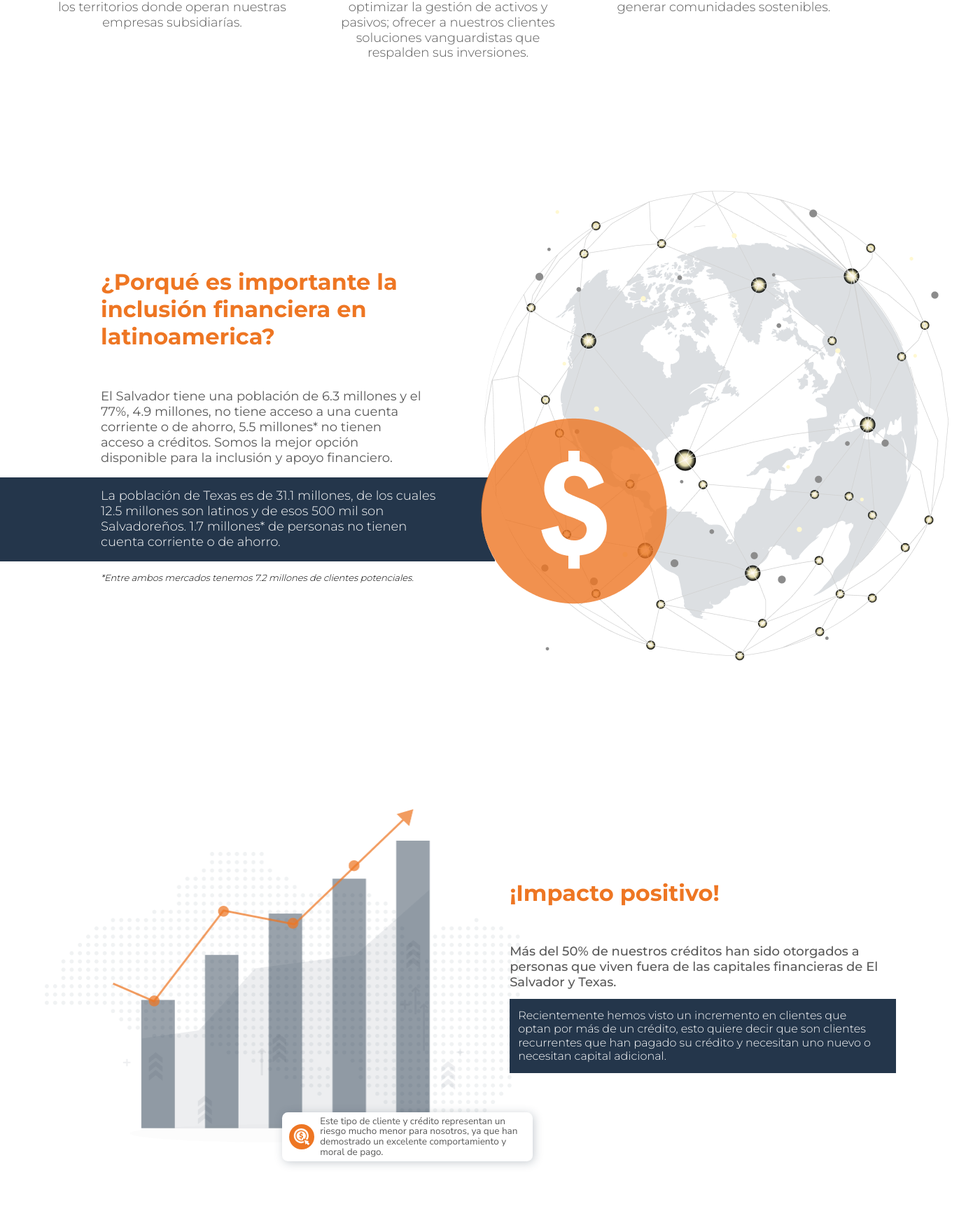
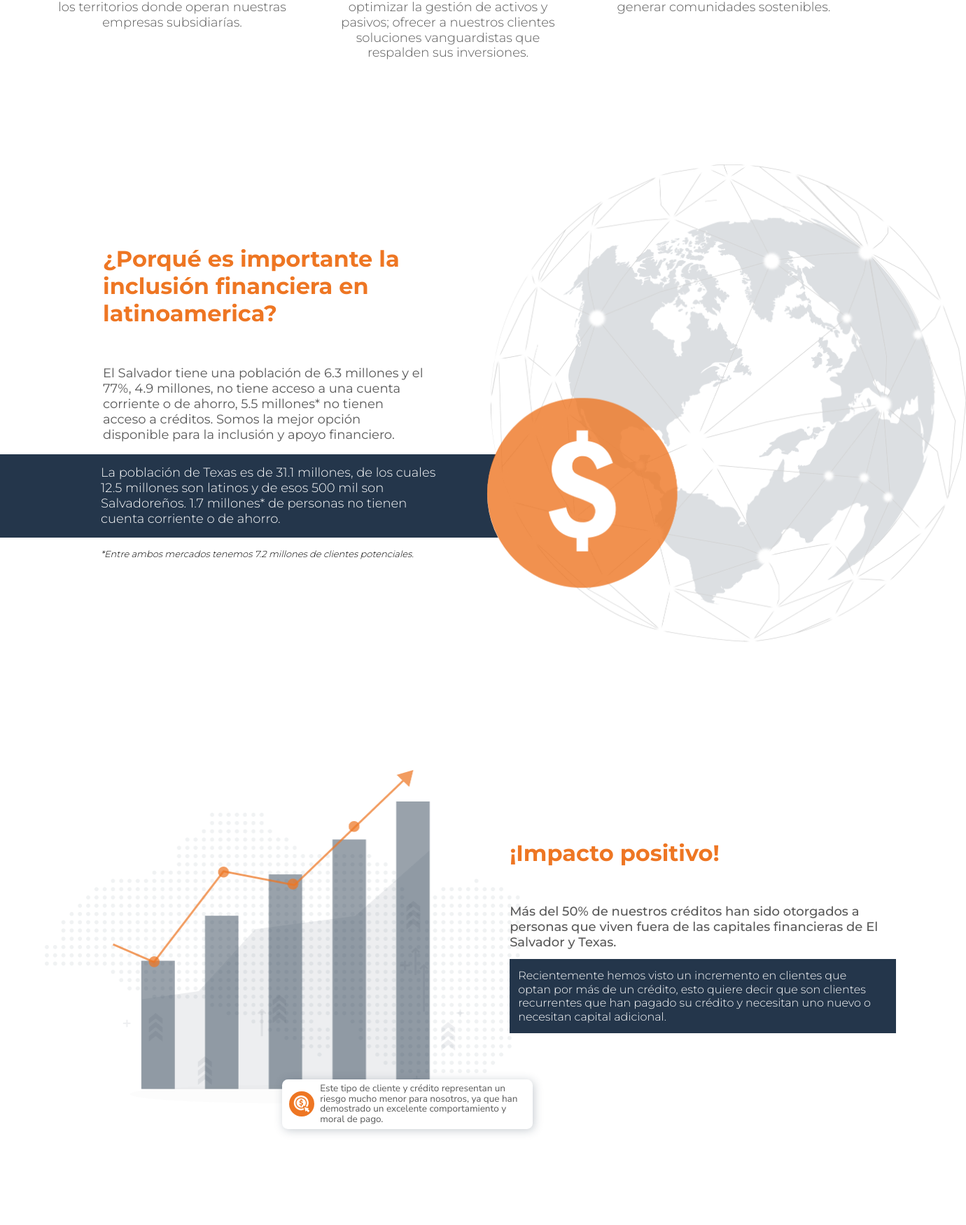
Before and after one commit to AdrianHates/vci-llc, a React (Vite) app: page / in a window 1280 px wide. Shown: the part 1370-3120 px from the top of the page at 70% size, 1380 px wide, since content can reach past the window. Built offline with nearby package versions, Linux system fonts and the light colour scheme.

Commit message:
fixed img into dedication/img_1.png

```diff
--- a/src/components/app/dedication/first-section.tsx
+++ b/src/components/app/dedication/first-section.tsx
@@ -1,8 +1,8 @@
 const FirstSection = () => {
   return (
-    <div className="flex items-center py-36">
+    <div className="flex items-center py-24">
       <div>
-        <div className="flex flex-col gap-14 pl-36">
+        <div className="flex flex-col gap-14 pl-[147px]">
           <h3 className="text-quaternary text-[32px] leading-[39px] font-bold w-[25ch]">
             ¿Porqué es importante la inclusión financiera en latinoamerica?
           </h3>
@@ -20,8 +20,8 @@ const FirstSection = () => {
             millones* de personas no tienen cuenta corriente o de ahorro.
           </p>
 
-          <div className="bg-[#24364B] absolute h-full w-[20px] left-[100%] top-0 z-0">
-            <div className="bg-white absolute w-[267px] h-[267px] rounded-[50%] left-[6%] top-[-70%]" />
+          <div className="bg-[#24364B] absolute h-full w-[60px] left-[100%] top-0 z-0">
+            <div className="bg-white absolute w-[267px] h-[267px] rounded-[50%] left-[8.9%] top-[-64%]" />
           </div>
         </div>
         <p className="ml-36 text-[13px] leading-[15.85px] italic font-light">
@@ -32,7 +32,7 @@ const FirstSection = () => {
       <img
         src="/dedication/img_1.png"
         alt="img-dedication"
-        className="w-[700px] relative z-10"
+        className="w-[690px] relative z-10"
       />
     </div>
   );
--- a/src/components/app/dedication/second-section.tsx
+++ b/src/components/app/dedication/second-section.tsx
@@ -2,7 +2,7 @@ import Icon_Text from "../../shared/icon_text";
 
 const SecondSection = () => {
   return (
-    <div className="pl-16 flex items-center py-[67px] relative">
+    <div className="pl-16 flex items-center py-[77px] relative">
       <Icon_Text
         className="pr-5 pl-0.5 py-1.5 rounded-[8.28px] absolute bottom-10 left-[31.5%] gap-0 bg-white"
         class_text="max-w-[35ch] text-[13.5px] leading-[14.63px] font-[400]"
```
Also changed, not shown: public/dedication/img_1.png, public/dedication/img_1.svg (deleted).
